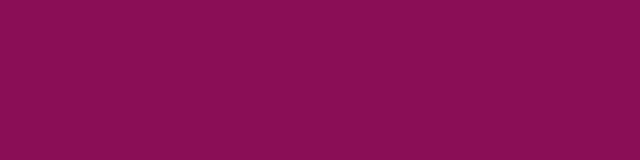
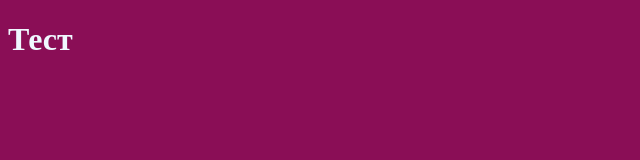
Before and after one commit to Sergeyfit/github-tutorial, a plain HTML site: page index.html in a window 1280 px wide. Shown: the whole page, without its empty margins (0-640 px from the left). Drawn offline with Linux system fonts and the light colour scheme.

Commit message:
Update index.html

```diff
--- a/index.html
+++ b/index.html
@@ -10,3 +10,6 @@
     <link rel="stylesheet" href="style.css">
     <title>GitRules</title>
 </head>
+<body>
+    <h1>Тест</h1>
+</body>
```
